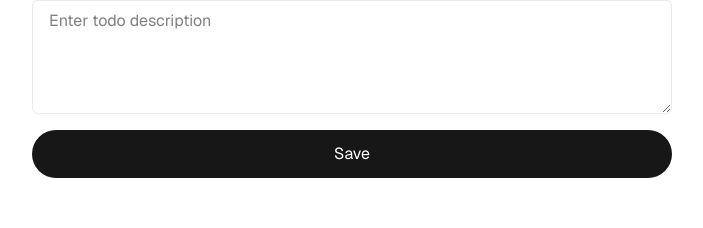
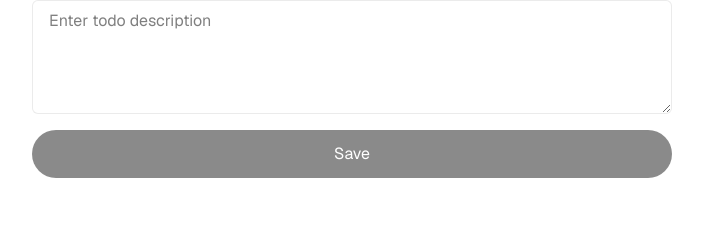
Before and after one commit to DenisAntonov33/todo-app, a Next.js app: page /todos in a window 1280 px wide. Shown: the part 383-611 px from the top of the page, without its empty margins (288-991 px from the left). Built offline with nearby package versions, Linux system fonts and the light colour scheme; no server answers.

Commit message:
Disable submit button in EditTodoForm

```diff
--- a/app/todos/_components/EditTodoForm.tsx
+++ b/app/todos/_components/EditTodoForm.tsx
@@ -38,6 +38,8 @@ export function EditTodoForm({
     e.preventDefault();
     onSave();
   };
+
+  const isSubmitDisabled = isSubmitting || !title;
 
   return (
     <form onSubmit={handleSubmit} className="flex w-full flex-col gap-4">
@@ -86,7 +88,7 @@ export function EditTodoForm({
       <div className="flex gap-4">
         <button
           type="submit"
-          disabled={isSubmitting}
+          disabled={isSubmitDisabled}
           className="cursor-pointer flex h-12 flex-1 items-center justify-center rounded-full bg-foreground px-6 text-background transition-colors hover:bg-[#383838] disabled:cursor-not-allowed disabled:opacity-50 dark:hover:bg-[#ccc]"
         >
           {isSubmitting ? "Saving..." : "Save"}
```
